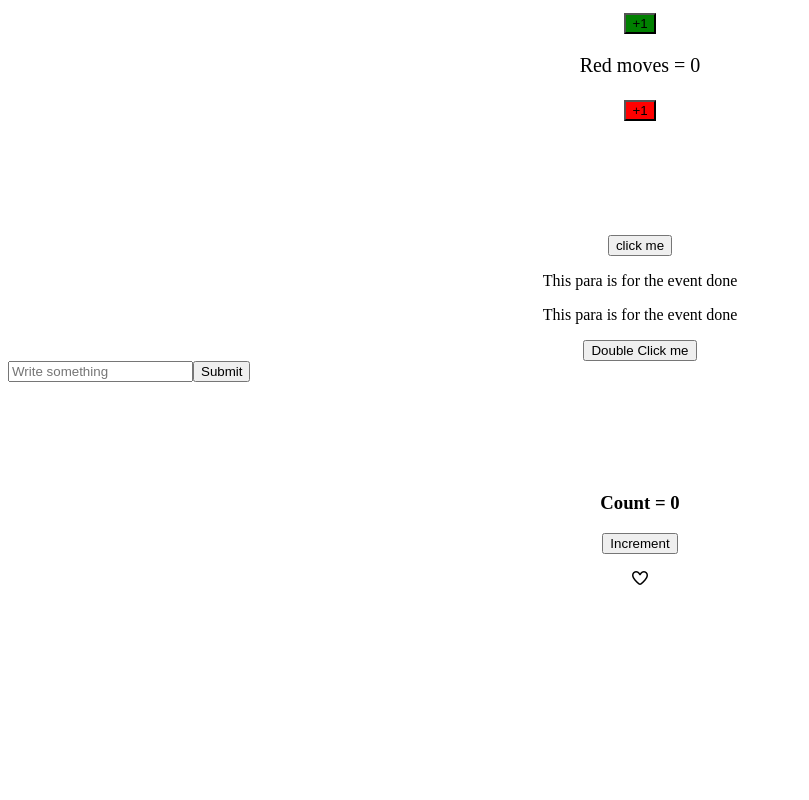
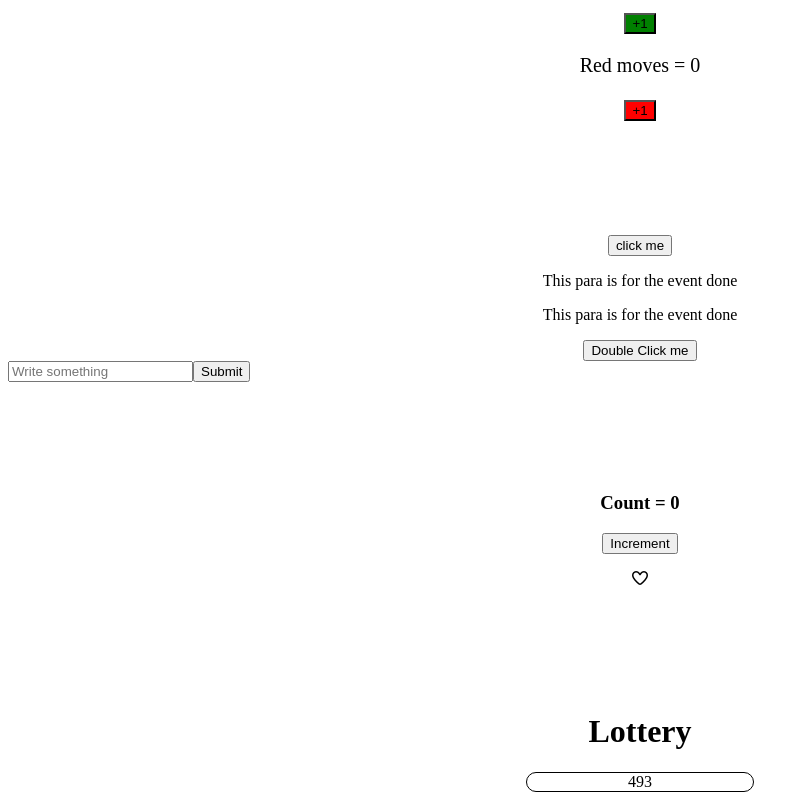
Before and after one commit to avanish542/REACT, a React (Vite) app: page / in a window 1280 px wide. Shown: the part 1150-1950 px from the top of the page, without its empty margins (0-809 px from the left). Before the commit the page ends 1754 px from the top, so only its background shows below. Built offline with nearby package versions, Linux system fonts and the light colour scheme.

Commit message:
day-6 react-app-lattery game

```diff
--- a/src/App.jsx
+++ b/src/App.jsx
@@ -5,6 +5,7 @@ import Counter from "./Counter.jsx";
 import LikeButton from "./LikeButton.jsx"
 import LudoBoard from "./LudoBoard.jsx";
 import TodoList from "./TodoList.jsx";
+import Lottery from "./Lottery.jsx";
 
 
 function App() {
@@ -20,6 +21,7 @@ function App() {
       <Form />
       <Counter />
       <LikeButton />
+      <Lottery/>
     </>
   )
 }
--- /dev/null
+++ b/src/Lottery.css
@@ -0,0 +1,10 @@
+.lottery {
+    text-align: center;
+    margin-top: 125px;
+}
+.ticket {
+    border: 1px, solid, black;
+    border-radius: 14px;
+    display: inline-block;
+    padding: 0% 8%;
+}
--- /dev/null
+++ b/src/Lottery.jsx
@@ -0,0 +1,20 @@
+import { genTicket } from "./helper";
+import "./Lottery.css";
+import{ useState } from "react"
+
+
+function Lottery() {
+    let [ticket, setTicket] = useState(genTicket(3));
+    return (
+        <div className="lottery">
+            <h1>Lottery</h1>
+            <div className="ticket">
+                <span>{ticket[0]}</span>
+                <span>{ticket[1]}</span>
+                <span>{ticket[2]}</span>
+            </div>
+        </div>
+     );
+}
+
+export default Lottery;
--- a/src/TodoList.jsx
+++ b/src/TodoList.jsx
@@ -5,13 +5,13 @@ import { v4 as uuidv4 } from 'uuid';
 
 function TodoList() {
 
-    let [todos, settodos] = useState([{task: "sample-task", id: uuidv4()}]);
+    let [todos, settodos] = useState([{task: "sample-task", id: uuidv4(), isDone:false }]);
     let [newTodo, setNewTodo] = useState("");
 
     let addNewTask = () => {
         console.log("Adding a new task in todo");
         settodos((prevtodos) => {
-            return [...prevtodos, {task: newTodo, id: uuidv4() }]
+            return [...prevtodos, {task: newTodo, id: uuidv4(), isDone: false  }]
         });
         setNewTodo("");
     };
--- /dev/null
+++ b/src/helper.js
@@ -0,0 +1,13 @@
+function genTicket(n) {
+     let arr = new Array(n);
+     for (let i=0; i<n; i++) {
+        arr[i] = Math.floor(Math.random() * 10);
+     }
+       return arr;
+}
+
+function sum(arr) {
+    return arr.reduce((sum, curr) => sum + curr, 0);
+}
+
+export { genTicket};
```
